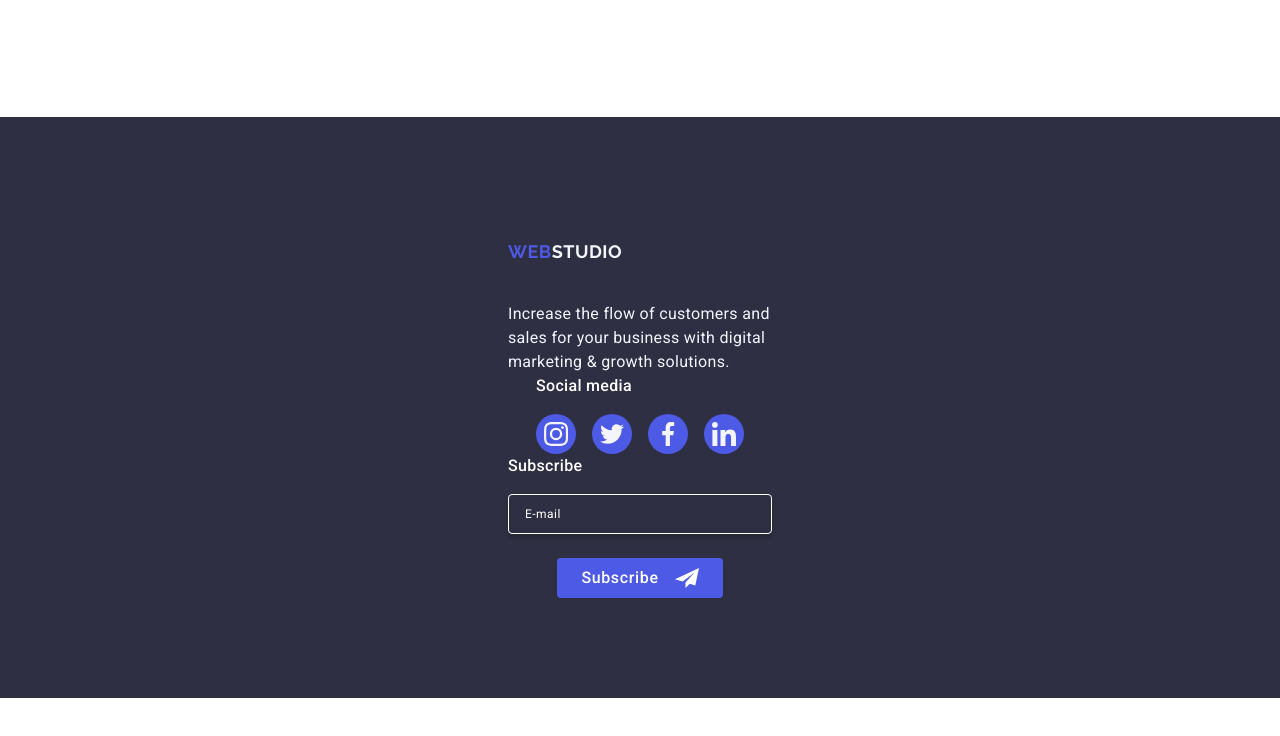
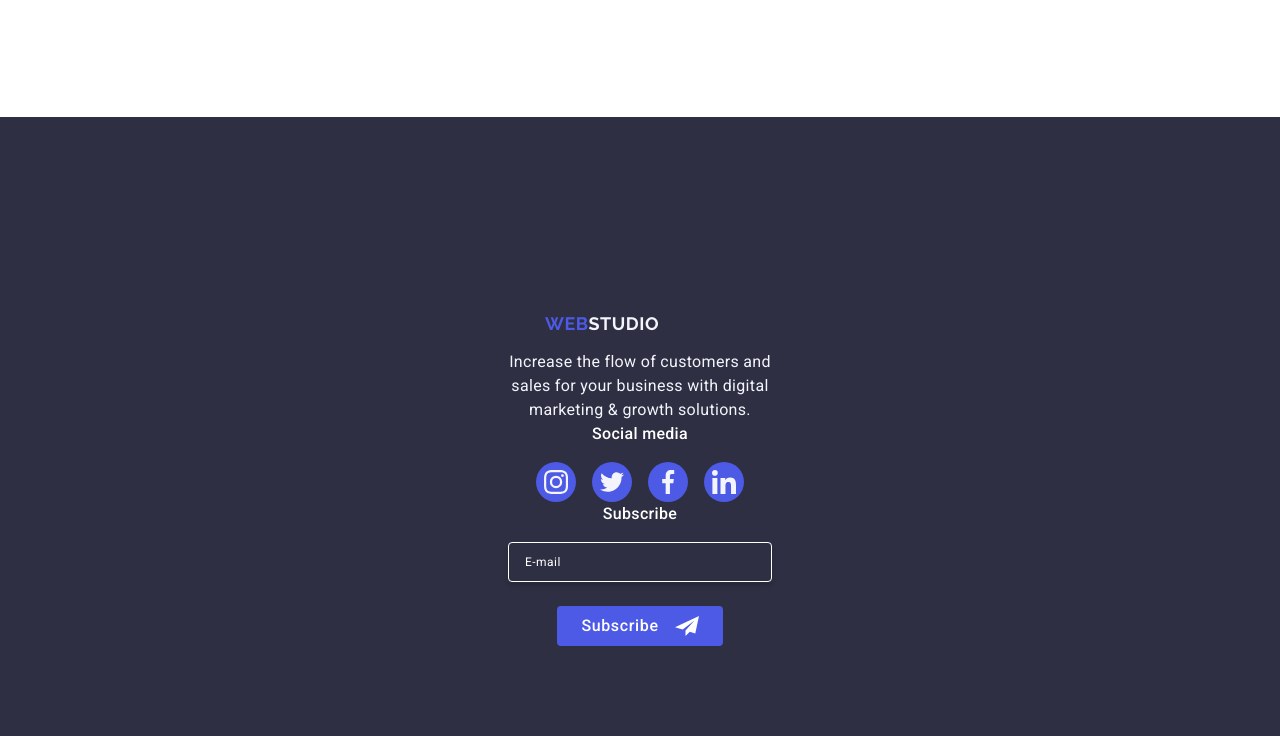
Before and after one commit to VadymSnizhko/goit-markup-hw-06, a plain HTML site: page index.html in a window 1280 px wide. Shown: the part 3066-3802 px from the top of the page. Before the commit the page ends 3764 px from the top, so only its background shows below. Drawn offline with nearby package versions, Linux system fonts and the light colour scheme.

Commit message:
HW6 footer

```diff
--- a/css/styles.css
+++ b/css/styles.css
@@ -929,6 +929,7 @@ overflow: hidden;
 }
 
 .footer-logo{
+    padding: 0;
 margin-bottom: 16px;
 }
 
@@ -936,6 +937,19 @@ margin-bottom: 16px;
 background-color: #2e2f42;
 padding: 100px 0;
 }
+
+/* Help GPT */
+.container.footer-flex {
+    display: flex;  /* визначаємо, що це флекс-контейнер */
+    flex-direction: column;  /* елементи йдуть вертикально */
+    align-items: center;  /* вирівнює елементи по горизонталі */
+    justify-content: center;  /* вирівнює елементи по вертикалі */
+    text-align: center;  /* вирівнює текст всередині елементів */
+    /*gap: 20px;  /* додає відстань між елементами */
+    padding: 96px;  /* внутрішні відступи */
+}
+
+
 /*
 .footer-logo-main{
 margin-right: 120px;
```
